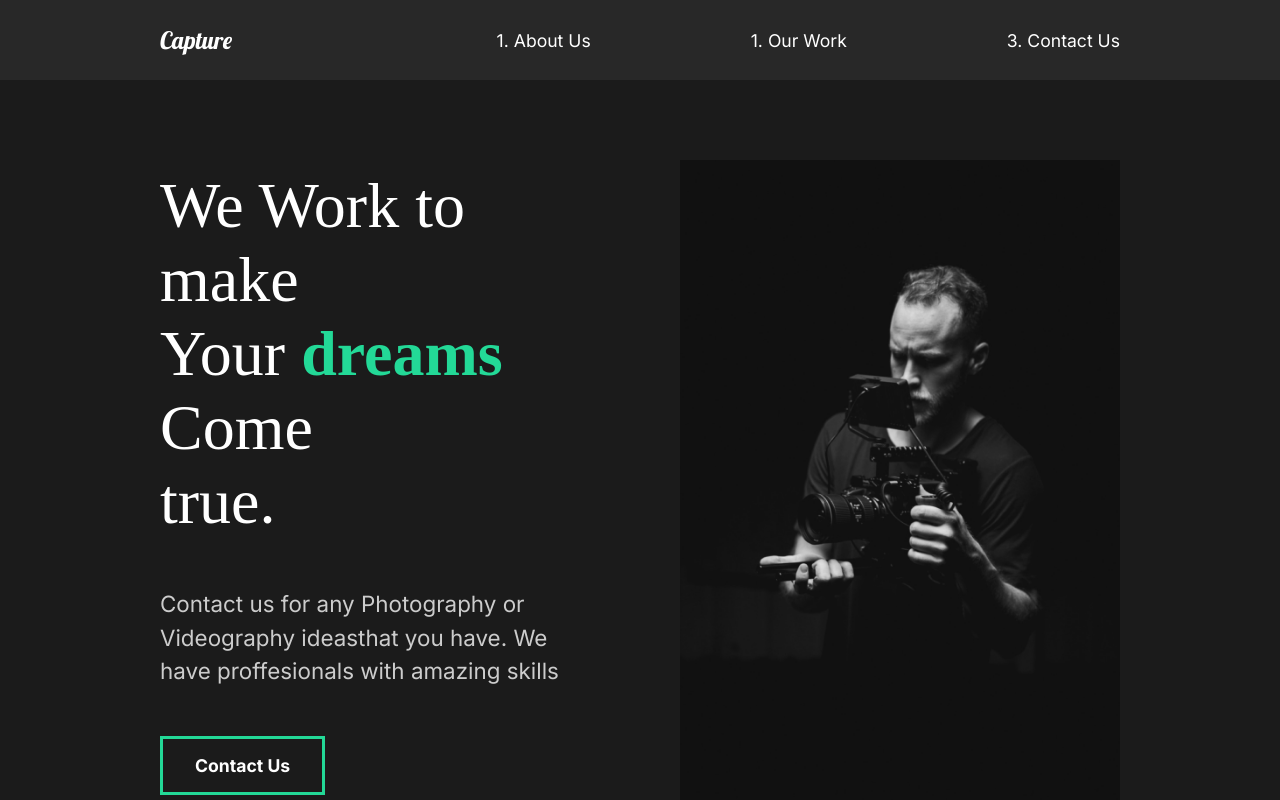
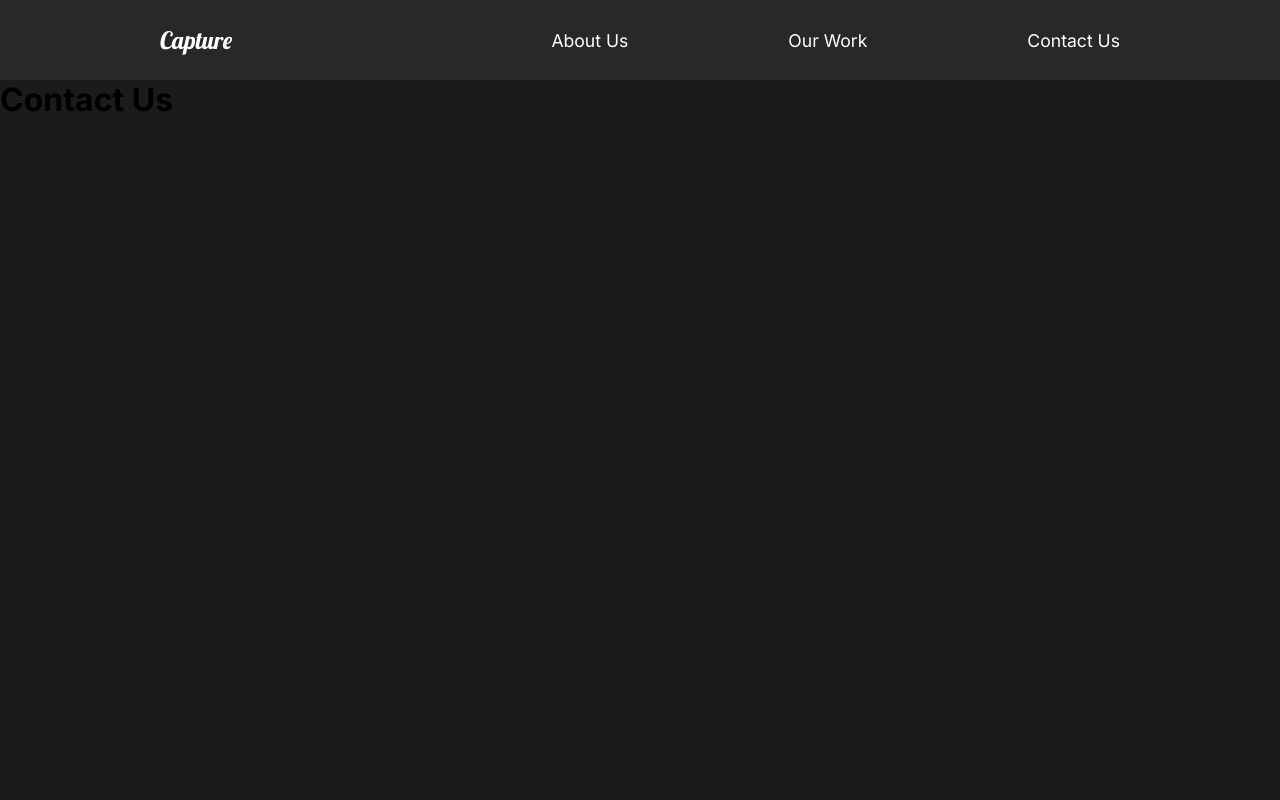
Before and after one commit to AJP888/capture-Website, a React (Create React App) app: page /contact in a window 1280 px wide. Shown: the top 800 px of the page. Built offline with nearby package versions, Linux system fonts and the light colour scheme.

Commit message:
9. React Router

```diff
--- a/package.json
+++ b/package.json
@@ -10,7 +10,7 @@
     "react": "^17.0.2",
     "react-dom": "^17.0.2",
     "react-intersection-observer": "^8.33.1",
-    "react-router-dom": "^6.2.2",
+    "react-router-dom": "^5.2.0",
     "react-scripts": "5.0.0",
     "styled-components": "^5.3.3",
     "web-vitals": "^2.1.4"
--- a/src/App.js
+++ b/src/App.js
@@ -5,6 +5,11 @@
 
 // Import Pages
 import AboutUs from "./pages/AboutUs";
+import ContactUs from "./pages/ContactUs";
+import OurWork from "./pages/OurWork";
+
+// Import Router
+import { Switch, Route } from "react-router-dom";
 
 // Import Nav
 import Nav from "./components/Nav";
@@ -14,7 +19,18 @@
     <div className="App">
       <GlobalStyle />
       <Nav />
-      <AboutUs />
+      <Switch>
+        <Route path="/" exact>
+          <AboutUs />
+        </Route>
+        <Route path="/work" exact>
+          <OurWork />
+        </Route>
+        <Route path="/work"></Route>
+        <Route path="/contact">
+          <ContactUs />
+        </Route>
+      </Switch>
     </div>
   );
 }
@@ -24,3 +40,14 @@
 // The Main App holds Global Style aswell as the AbourUs Component
 // About Us Component is made us of three child components
 // GlobalStyle creates a stylng around all the different components
+
+// REACT ROUTER DOM
+//Step1.
+// Wrap Project in wrap router Dom
+// In Index Import {BrowserRouter} from 'react-router-dom';
+// Wrap <BrowserRouter> around the <App/> Component
+
+// Step2
+// import { Switch, Route } from "react-router-dom"; in App.js
+// Wrap every component page i.e <AboutUs/> in a Route <Route></Route>
+// Wrap <Swtich></Switch> around all the Routes
--- a/src/components/AboutSection.js
+++ b/src/components/AboutSection.js
@@ -11,15 +11,15 @@
       <Description>
         <div className="title">
           <Hide>
-            <h2>We Work to make</h2>
+            <h2>We Work To Make</h2>
           </Hide>
           <Hide>
             <h2>
-              Your <span>dreams</span> Come
+              Your <span>Dreams</span> Come
             </h2>
           </Hide>
           <Hide>
-            <h2>true.</h2>
+            <h2>True.</h2>
           </Hide>
         </div>
         <p>
--- a/src/components/Nav.js
+++ b/src/components/Nav.js
@@ -1,23 +1,25 @@
 import React from "react";
 import styled from "styled-components";
+import { link } from "react-router-dom";
+import { Link } from "react-router-dom";
 
 const Nav = () => {
   return (
     <StyledNav>
       <h1>
-        <a id="logo" href="#">
+        <Link id="logo" to="/">
           Capture
-        </a>
+        </Link>
       </h1>
       <ul>
         <li>
-          <a href="#">1. About Us</a>
+          <Link to="/">About Us</Link>
         </li>
         <li>
-          <a href="#">1. Our Work</a>
+          <Link to="/work">Our Work</Link>
         </li>
         <li>
-          <a href="#">3. Contact Us</a>
+          <Link to="/contact">Contact Us</Link>
         </li>
       </ul>
     </StyledNav>
--- a/src/index.js
+++ b/src/index.js
@@ -2,10 +2,13 @@
 import ReactDOM from "react-dom";
 import App from "./App";
 import reportWebVitals from "./reportWebVitals";
+import { BrowserRouter } from "react-router-dom";
 
 ReactDOM.render(
   <React.StrictMode>
-    <App />
+    <BrowserRouter>
+      <App />
+    </BrowserRouter>
   </React.StrictMode>,
   document.getElementById("root")
 );
--- /dev/null
+++ b/src/pages/ContactUs.js
@@ -0,0 +1,11 @@
+import React from "react";
+
+const ContactUs = () => {
+  return (
+    <div>
+      <h1>Contact Us</h1>
+    </div>
+  );
+};
+
+export default ContactUs;
--- /dev/null
+++ b/src/pages/OurWork.js
@@ -0,0 +1,11 @@
+import React from "react";
+
+const OurWork = () => {
+  return (
+    <div>
+      <h1>Our Work</h1>
+    </div>
+  );
+};
+
+export default OurWork;
```
Also changed, not shown: 1 other file (tests, documents, lock files or other folders).
